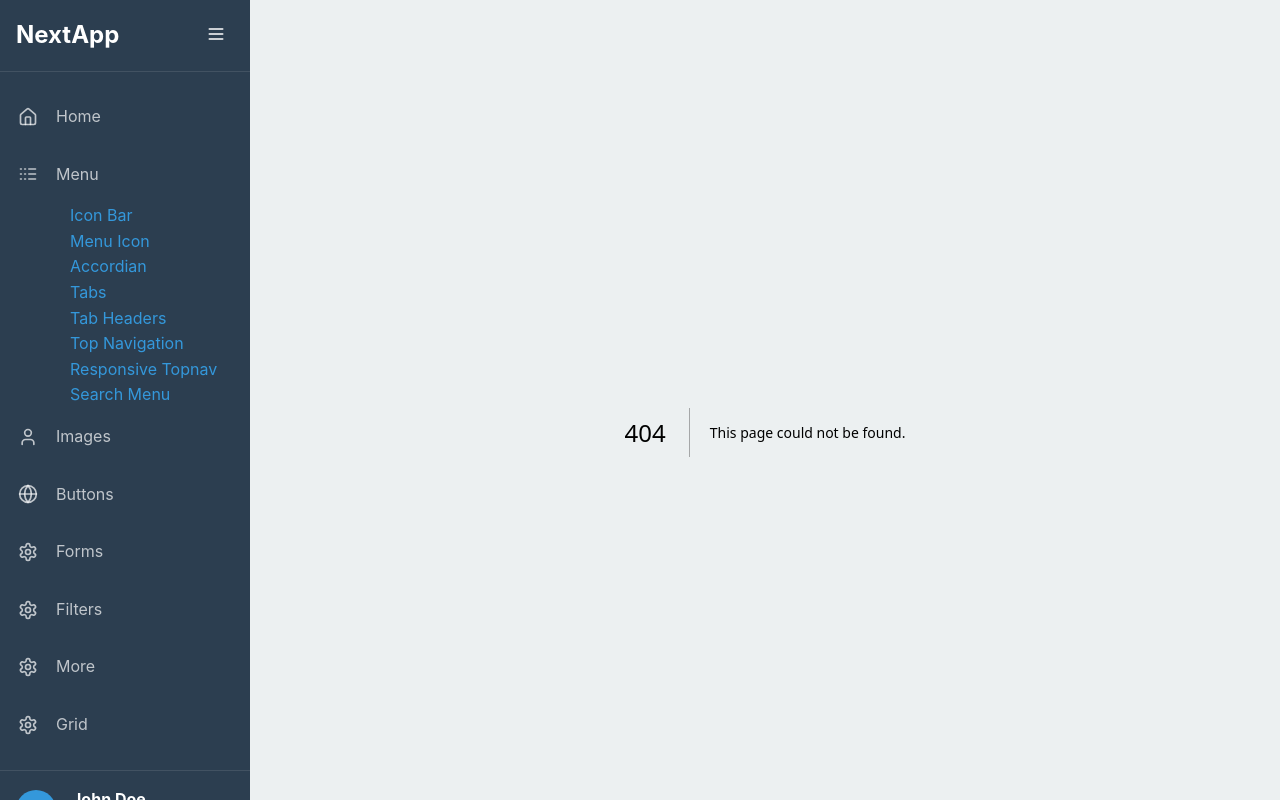
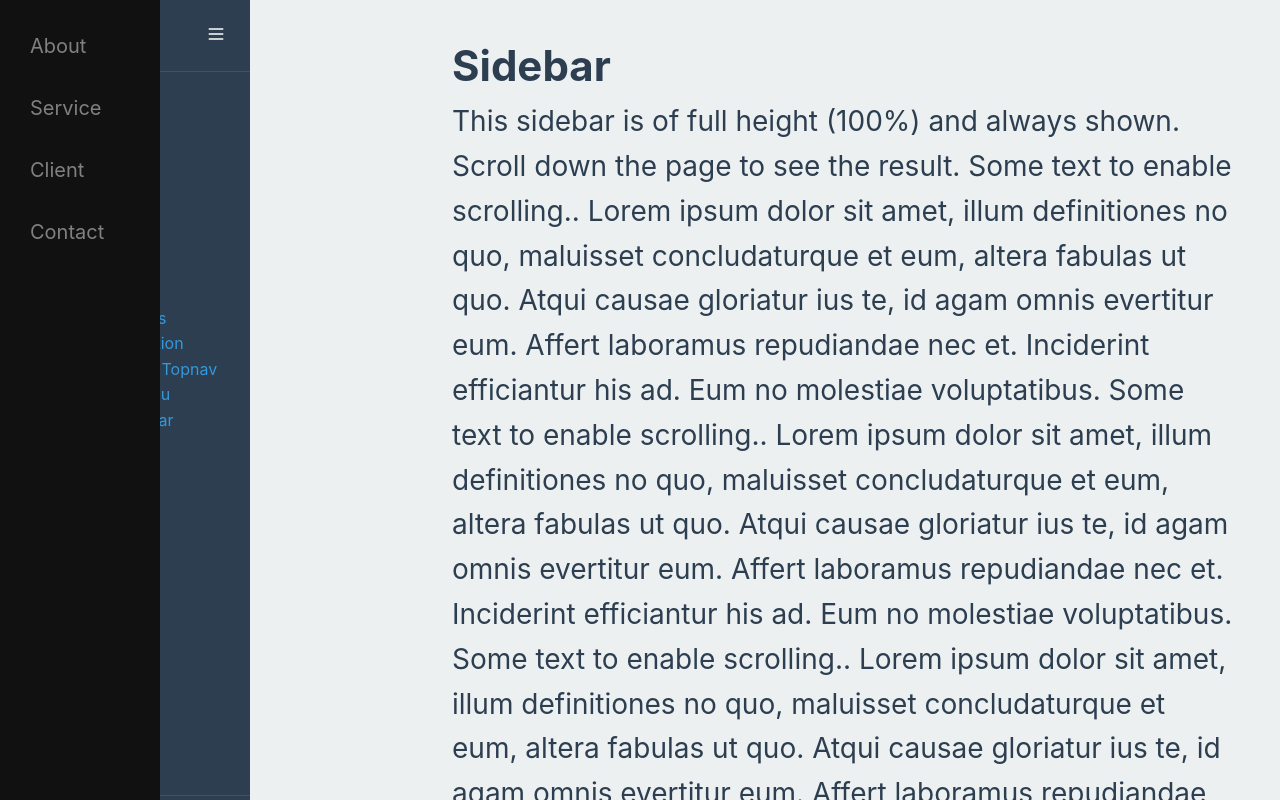
Before and after one commit to Adnankhan690/next-css-project, a Next.js app: page /menu/fixed-sidebar in a window 1280 px wide. Before the commit this address had no page. Built offline with nearby package versions, Linux system fonts and the light colour scheme.

Commit message:
add fixed sidebar

```diff
--- /dev/null
+++ b/src/app/menu/fixed-sidebar/fixedSidebar.module.scss
@@ -0,0 +1,29 @@
+.sideNav {
+  width: 160px;
+  height: 100%;
+  background-color: #111;
+  padding: 20px;
+  display: flex;
+  flex-direction: column;
+  position: fixed;
+  top: 0;
+  left: 0;
+}
+
+.sideNav a {
+  padding: 10px;
+  text-decoration: none;
+  color: #818181;
+  font-size: 20px;
+  margin-bottom: 10px;
+
+  &:hover {
+    color: #f1f1f1;
+  }
+}
+
+.main {
+  margin-left: 160px;
+  font-size: 28px;
+  padding: 0px 10px;
+}
--- /dev/null
+++ b/src/app/menu/fixed-sidebar/page.tsx
@@ -0,0 +1,76 @@
+import Link from "next/link";
+import styles from "./fixedSidebar.module.scss";
+
+export default function FixedSidebar () {
+  return (
+    <>
+      <div className={styles.sideNav}>
+        <Link href={"/about"} >About</Link>
+        <Link href={"/service"} >Service</Link>
+        <Link href={"/client"} >Client</Link>
+        <Link href={"/contact"} >Contact</Link>
+      </div>
+
+      <div className={styles.main}>
+        <h2>Sidebar</h2>
+        <p>
+          This sidebar is of full height (100%) and always shown.
+
+          Scroll down the page to see the result.
+
+          Some text to enable scrolling.. Lorem ipsum dolor sit amet, illum definitiones no quo, maluisset concludaturque et eum, altera fabulas ut quo. Atqui causae gloriatur ius te, id agam omnis evertitur eum. Affert laboramus repudiandae nec et. Inciderint efficiantur his ad. Eum no molestiae voluptatibus.
+
+          Some text to enable scrolling.. Lorem ipsum dolor sit amet, illum definitiones no quo, maluisset concludaturque et eum, altera fabulas ut quo. Atqui causae gloriatur ius te, id agam omnis evertitur eum. Affert laboramus repudiandae nec et. Inciderint efficiantur his ad. Eum no molestiae voluptatibus.
+
+          Some text to enable scrolling.. Lorem ipsum dolor sit amet, illum definitiones no quo, maluisset concludaturque et eum, altera fabulas ut quo. Atqui causae gloriatur ius te, id agam omnis evertitur eum. Affert laboramus repudiandae nec et. Inciderint efficiantur his ad. Eum no molestiae voluptatibus.
+
+          Some text to enable scrolling.. Lorem ipsum dolor sit amet, illum definitiones no quo, maluisset concludaturque et eum, altera fabulas ut quo. Atqui causae gloriatur ius te, id agam omnis evertitur eum. Affert laboramus repudiandae nec et. Inciderint efficiantur his ad. Eum no molestiae voluptatibus.</p>
+        This sidebar is of full height (100%) and always shown.
+
+        Scroll down the page to see the result.
+
+        Some text to enable scrolling.. Lorem ipsum dolor sit amet, illum definitiones no quo, maluisset concludaturque et eum, altera fabulas ut quo. Atqui causae gloriatur ius te, id agam omnis evertitur eum. Affert laboramus repudiandae nec et. Inciderint efficiantur his ad. Eum no molestiae voluptatibus.
+
+        Some text to enable scrolling.. Lorem ipsum dolor sit amet, illum definitiones no quo, maluisset concludaturque et eum, altera fabulas ut quo. Atqui causae gloriatur ius te, id agam omnis evertitur eum. Affert laboramus repudiandae nec et. Inciderint efficiantur his ad. Eum no molestiae voluptatibus.
+
+        Some text to enable scrolling.. Lorem ipsum dolor sit amet, illum definitiones no quo, maluisset concludaturque et eum, altera fabulas ut quo. Atqui causae gloriatur ius te, id agam omnis evertitur eum. Affert laboramus repudiandae nec et. Inciderint efficiantur his ad. Eum no molestiae voluptatibus.
+
+        Some text to enable scrolling.. Lorem ipsum dolor sit amet, illum definitiones no quo, maluisset concludaturque et eum, altera fabulas ut quo. Atqui causae gloriatur ius te, id agam omnis evertitur eum. Affert laboramus repudiandaThis sidebar is of full height (100%) and always shown.
+
+        Scroll down the page to see the result.
+
+        Some text to enable scrolling.. Lorem ipsum dolor sit amet, illum definitiones no quo, maluisset concludaturque et eum, altera fabulas ut quo. Atqui causae gloriatur ius te, id agam omnis evertitur eum. Affert laboramus repudiandae nec et. Inciderint efficiantur his ad. Eum no molestiae voluptatibus.
+
+        Some text to enable scrolling.. Lorem ipsum dolor sit amet, illum definitiones no quo, maluisset concludaturque et eum, altera fabulas ut quo. Atqui causae gloriatur ius te, id agam omnis evertitur eum. Affert laboramus repudiandae nec et. Inciderint efficiantur his ad. Eum no molestiae voluptatibus.
+
+        Some text to enable scrolling.. Lorem ipsum dolor sit amet, illum definitiones no quo, maluisset concludaturque et eum, altera fabulas ut quo. Atqui causae gloriatur ius te, id agam omnis evertitur eum. Affert laboramus repudiandae nec et. Inciderint efficiantur his ad. Eum no molestiae voluptatibus.
+
+        Some text to enable scrolling.. Lorem ipsum dolor sit amet, illum definitiones no quo, maluisset concludaturque et eum, altera fabulas ut quo. Atqui causae gloriatur ius te, id agam omnis evertitur eum. Affert laboramus repudiandaThis sidebar is of full height (100%) and always shown.
+
+        Scroll down the page to see the result.
+
+        Some text to enable scrolling.. Lorem ipsum dolor sit amet, illum definitiones no quo, maluisset concludaturque et eum, altera fabulas ut quo. Atqui causae gloriatur ius te, id agam omnis evertitur eum. Affert laboramus repudiandae nec et. Inciderint efficiantur his ad. Eum no molestiae voluptatibus.
+
+        Some text to enable scrolling.. Lorem ipsum dolor sit amet, illum definitiones no quo, maluisset concludaturque et eum, altera fabulas ut quo. Atqui causae gloriatur ius te, id agam omnis evertitur eum. Affert laboramus repudiandae nec et. Inciderint efficiantur his ad. Eum no molestiae voluptatibus.
+
+        Some text to enable scrolling.. Lorem ipsum dolor sit amet, illum definitiones no quo, maluisset concludaturque et eum, altera fabulas ut quo. Atqui causae gloriatur ius te, id agam omnis evertitur eum. Affert laboramus repudiandae nec et. Inciderint efficiantur his ad. Eum no molestiae voluptatibus.
+
+        Some text to enable scrolling.. Lorem ipsum dolor sit amet, illum definitiones no quo, maluisset concludaturque et eum, altera fabulas ut quo. Atqui causae gloriatur ius te, id agam omnis evertitur eum. Affert laboramus repudianda
+
+
+        <br />
+        This sidebar is of full height (100%) and always shown.
+
+        Scroll down the page to see the result.
+
+        Some text to enable scrolling.. Lorem ipsum dolor sit amet, illum definitiones no quo, maluisset concludaturque et eum, altera fabulas ut quo. Atqui causae gloriatur ius te, id agam omnis evertitur eum. Affert laboramus repudiandae nec et. Inciderint efficiantur his ad. Eum no molestiae voluptatibus.
+
+        Some text to enable scrolling.. Lorem ipsum dolor sit amet, illum definitiones no quo, maluisset concludaturque et eum, altera fabulas ut quo. Atqui causae gloriatur ius te, id agam omnis evertitur eum. Affert laboramus repudiandae nec et. Inciderint efficiantur his ad. Eum no molestiae voluptatibus.
+
+        Some text to enable scrolling.. Lorem ipsum dolor sit amet, illum definitiones no quo, maluisset concludaturque et eum, altera fabulas ut quo. Atqui causae gloriatur ius te, id agam omnis evertitur eum. Affert laboramus repudiandae nec et. Inciderint efficiantur his ad. Eum no molestiae voluptatibus.
+
+        Some text to enable scrolling.. Lorem ipsum dolor sit amet, illum definitiones no quo, maluisset concludaturque et eum, altera fabulas ut quo. Atqui causae gloriatur ius te, id agam omnis evertitur eum. Affert laboramus repudianda
+      </div>
+    </>
+  );
+}
--- a/src/components/Sidebar/Sidebar.tsx
+++ b/src/components/Sidebar/Sidebar.tsx
@@ -1,5 +1,4 @@
 'use client';
-
 import React, { useState } from 'react';
 import Link from 'next/link';
 import { usePathname } from 'next/navigation';
@@ -30,6 +29,7 @@ const Sidebar: React.FC = () => {
         { name: 'Top Navigation', path: '/menu/top-navigation' },
         { name: 'Responsive Topnav', path: '/menu/responsive-topnav' },
         { name: 'Search Menu', path: '/menu/search-menu' },
+        { name: 'Fixed Sidebar', path: '/menu/fixed-sidebar' },
       ],
     },
     { name: 'Images', icon: <User size={20} />, path: '/profile', subItem: [] },
```
